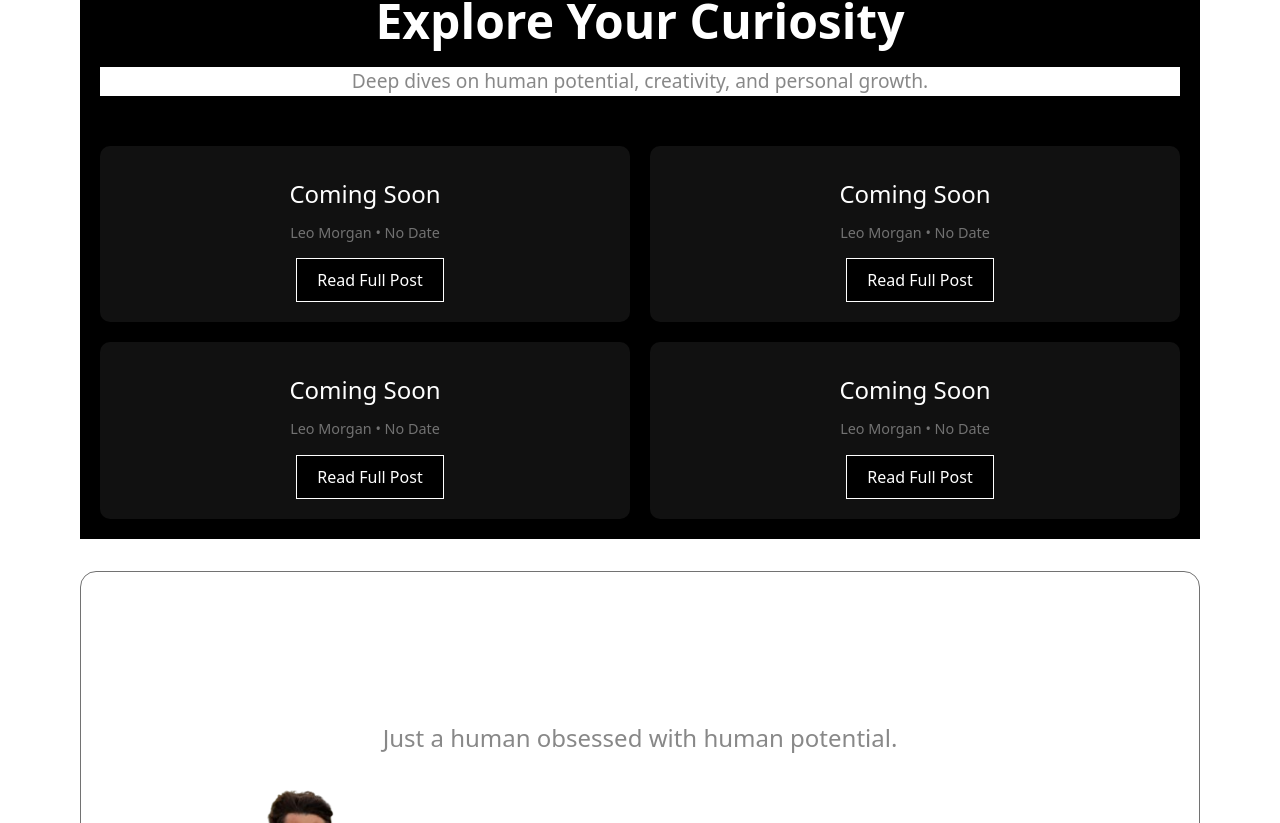
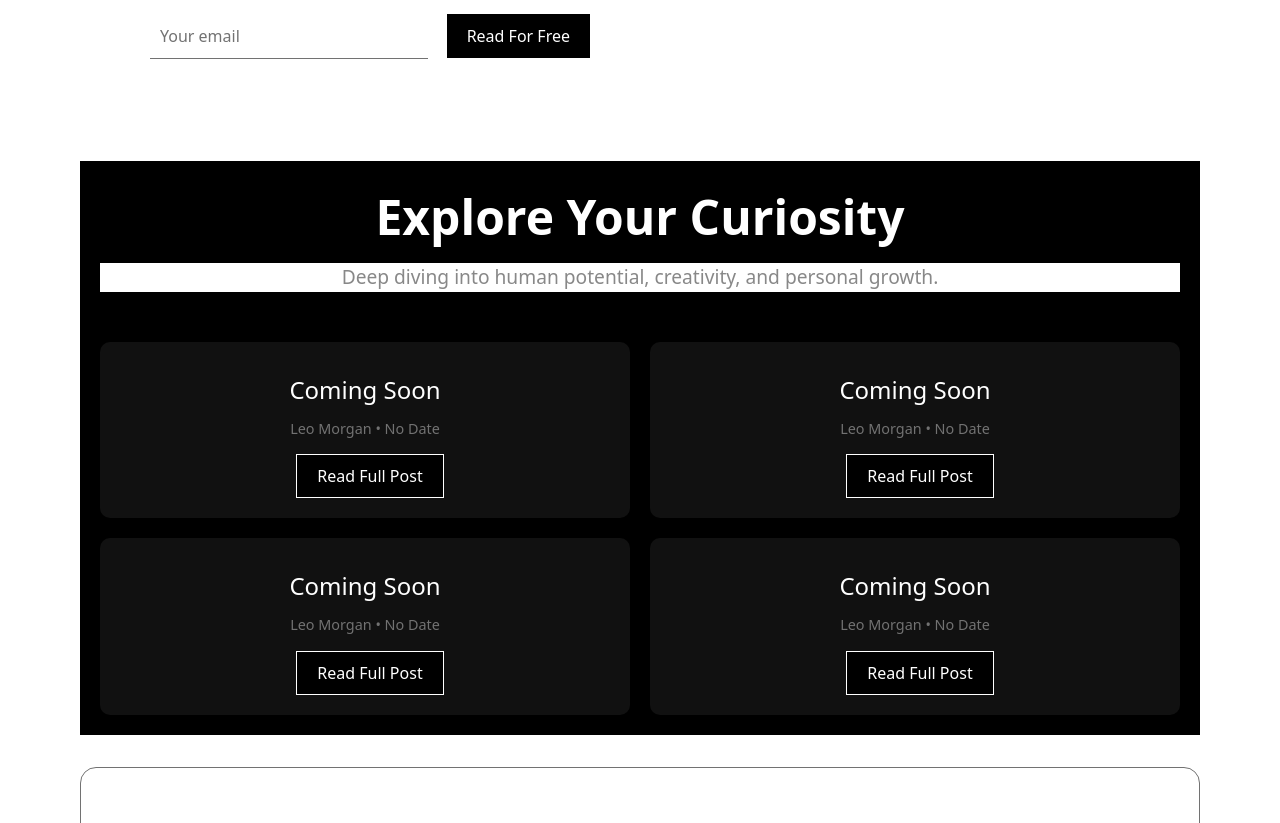
Before and after one commit to Shadyxstep/leomorgan-personal-website, a Next.js app: page / in a window 1280 px wide. Shown: the part 617-1440 px from the top of the page. Built offline with nearby package versions, Linux system fonts and the light colour scheme.

Commit message:
MOAR CODE

```diff
--- a/src/app/components/About.js
+++ b/src/app/components/About.js
@@ -102,7 +102,7 @@ export default function AboutMe() {
           </p>
           <p>
             I currently work as a Software Engineer in the financial services industry. Previously, I worked as a rugby & sprints coach as well as a freelance videographer. I share my experiences and learnings through
-            writing and creating digital content, focusing on actionable insights that can help you achieve your personal, athletic and professional goals.
+            writing and creating compelling visual content.
           </p>
         </div>
       </div>
--- a/src/app/components/About.module.css
+++ b/src/app/components/About.module.css
@@ -15,6 +15,7 @@
 
 .header {
   justify-content: center;
+  padding-bottom: 4rem;
 }
 
 .aboutHeader {
--- a/src/app/components/Footer.module.css
+++ b/src/app/components/Footer.module.css
@@ -7,6 +7,7 @@
   color: #fff;
   flex-wrap: wrap;
   margin-bottom: -100px;
+  margin-top: 50px;
 }
 
 /* Left Section */
@@ -134,7 +135,7 @@
 
   .leftSection {
     max-width: 100%;
-      margin-bottom: -2rem
+    margin-bottom: -2rem;
   }
 
   .rightSection {
@@ -160,7 +161,7 @@
     margin-bottom: 20px;
   }
 
-    .logo{
+  .logo {
     display: flex;
     justify-content: center;
     margin-bottom: 20px;
@@ -182,4 +183,8 @@
   .emailInput {
     text-align: center;
   }
+
+  .footerBottom {
+    margin-top: -50px;
   }
+}
--- a/src/app/components/Landing.module.css
+++ b/src/app/components/Landing.module.css
@@ -17,6 +17,7 @@
   align-items: center;
   color: #fff;
   min-height: 50vh;
+  padding: 70px;
 }
 
 .contentLeft {
--- a/src/app/components/Letters.js
+++ b/src/app/components/Letters.js
@@ -1,4 +1,6 @@
 "use client";
+
+import { useEffect, useRef, useState } from "react";
 import Link from "next/link";
 import styles from './Letters.module.css';
 
@@ -30,12 +32,40 @@ const newsletters = [
 ];
 
 export default function LettersPage() {
+  const [isVisible, setIsVisible] = useState(false);
+  const sectionRef = useRef(null);
+
+  useEffect(() => {
+    const observer = new IntersectionObserver(
+      (entries) => {
+        const entry = entries[0];
+        if (entry.isIntersecting) {
+          setIsVisible(true);
+          observer.unobserve(sectionRef.current);
+        }
+      },
+      { threshold: 0.2 }
+    );
+
+    if (sectionRef.current) {
+      observer.observe(sectionRef.current);
+    }
+
+    return () => {
+      if (sectionRef.current) {
+        observer.unobserve(sectionRef.current);
+      }
+    };
+  }, []);
+
   return (
-    <>
-    <section className={styles.lettersPage}>
+    <section
+      ref={sectionRef}
+      className={`${styles.lettersPage} ${isVisible ? styles.fadeIn : ""}`}
+    >
       <div className={styles.header}>
         <h1>Explore Your Curiosity</h1>
-        <p>Deep dives on human potential, creativity, and personal growth.</p>
+        <p>Deep diving into human potential, creativity, and personal growth.</p>
       </div>
       <div className={styles.lettersList}>
         {newsletters.map((newsletter) => (
@@ -51,6 +81,5 @@ export default function LettersPage() {
         ))}
       </div>
     </section>
-    </>
   );
 }
--- a/src/app/components/Letters.module.css
+++ b/src/app/components/Letters.module.css
@@ -1,3 +1,4 @@
+/* Main section styles */
 .lettersPage {
     padding: 20px;
     color: #fff;
@@ -7,6 +8,14 @@
     align-content: center;
     justify-content: center;
     width: 100%;
+    opacity: 0;
+    transform: translateY(20px); /* Slightly down initially */
+    transition: opacity 1s ease, transform 1s ease; /* Transition for fade-in */
+  }
+
+  .lettersPage.fadeIn {
+    opacity: 1;
+    transform: translateY(0); /* Move into place */
   }
 
   .letterPage {
--- a/src/app/components/Navbar.js
+++ b/src/app/components/Navbar.js
@@ -3,7 +3,7 @@
 import { useState, useEffect } from 'react';
 import Link from 'next/link';
 import styles from './Navbar.module.css';
-import { Spiral as Hamburger } from 'hamburger-react'
+import { Spiral as Hamburger } from 'hamburger-react';
 
 const Navbar = () => {
   const [isOpen, setIsOpen] = useState(false);
@@ -34,12 +34,8 @@ const Navbar = () => {
       </div>
 
       {/* Hamburger Menu */}
-      <div className={styles.hamburger} onClick={toggleMenu}>
-        {!isOpen && (
-          <>
-           <Hamburger />
-          </>
-        )}
+      <div className={styles.hamburgerWrapper}>
+        <Hamburger toggled={isOpen} toggle={setIsOpen}/>
       </div>
 
       <ul className={isOpen ? styles.navMenuOpen : styles.navMenu}>
@@ -56,20 +52,15 @@ const Navbar = () => {
 
       {/* Overlay panel */}
       <div className={`${styles.overlay} ${isOpen ? styles.overlayOpen : ''}`}>
-        {/* "X" button to close the menu */}
-        <button className={styles.closeButton} onClick={toggleMenu}>
-          &times;
-        </button>
-
         <ul className={styles.navMenuOverlay}>
           <li>
-            <Link href="/letters" onClick={closeMenu}>Letters</Link>
+            <Link href="/letters" onClick={closeMenu}>- Letters -</Link>
           </li>
           <li>
-            <Link href="/#about" onClick={closeMenu}>About</Link>
+            <Link href="/#about" onClick={closeMenu}>- About -</Link>
           </li>
           <li>
-            <Link href="/products" onClick={closeMenu}>Products</Link>
+            <Link href="/products" onClick={closeMenu}>- Products -</Link>
           </li>
         </ul>
       </div>
--- a/src/app/components/Navbar.module.css
+++ b/src/app/components/Navbar.module.css
@@ -7,6 +7,10 @@
   font-family: sans-serif;
   position: relative;
   z-index: 2000;
+}
+
+.hamburgerWrapper {
+  display: none;
 }
 
 .logo {
@@ -54,7 +58,11 @@
   width: 100%;
 }
 
-/* Hamburger menu for mobile view */
+/* Hamburger wrapper */
+.hamburgerWrapper {
+  z-index: 3000;
+}
+
 .hamburger {
   display: none;
   flex-direction: column;
@@ -65,50 +73,42 @@
   width: 50px;
   height: 50px;
   border-radius: 50%;
+  margin-top: 10px;
 }
 
+/* Overlay */
 .overlay {
   position: fixed;
   top: 0;
   left: 0;
-  height: 40%;
+  height: 50%;
   width: 100%;
-  background-color: #000;
+  background-color: rgba(0, 0, 0, 0.9); /* Dark background with slight transparency */
   display: none;
-  justify-content: flex-start;
-  align-items: flex-start;
+  justify-content: center;
+  align-items: center;
   flex-direction: column;
   z-index: 1000;
   opacity: 0;
   transition: opacity 0.5s ease;
-  transform: translateY(-100%);
   padding-top: 70px; /* Adds space for the logo */
 }
 
 .overlayOpen {
   display: flex;
   opacity: 1;
-  transform: translateY(0);
 }
 
-/* Close button "X" at top-right */
-.closeButton {
-  position: absolute;
-  top: 20px;
-  right: 20px;
-  background: none;
-  border: none;
-  color: white;
-  font-size: 2rem;
-  cursor: pointer;
-}
-
+/* Navigation items inside the overlay */
 .navMenuOverlay {
   list-style: none;
-  text-align: left;
   margin: 0;
-  padding: 0 20px;
-  width: 100%;
+  padding: 0;
+  display: flex;
+  flex-direction: column;
+  justify-content: center;
+  align-items: center;
+  text-align: center;
 }
 
 .navMenuOverlay li {
@@ -117,7 +117,7 @@
 
 .navMenuOverlay li a {
   color: white;
-  font-size: 1.2rem;
+  font-size: 1.5rem;
   text-decoration: none;
   transition: color 0.3s ease;
 }
@@ -132,7 +132,14 @@
     display: none;
   }
 
-  .hamburger {
+  .logo {
+    margin-top: 0;
+  }
+
+  .hamburgerWrapper {
     display: flex;
+    top: 20px; /* Keep it positioned at the top */
+    right: 20px;
+    position: absolute;
   }
 }
--- a/src/app/letters/[slug]/page.tsx
+++ b/src/app/letters/[slug]/page.tsx
@@ -8,6 +8,27 @@ const newsletters = [
     slug: "coming-soon",
     date: "October 5, 2024",
     content: "This is boilerplate text that I'm using to fill in the content of this newsletter. I'm not sure what I'm going to write about yet, but I'm sure it will be interesting.",
+    author: "Leo Morgan",
+  },
+  {
+    title: "Coming soon",
+    slug: "coming-soon-two",
+    date: "October 5, 2024",
+    content: "Did you not get the memo when you clicked into the first one? There's nothing here yet, check back later.",
+    author: "Leo Morgan",
+  },
+  {
+    title: "Coming soon",
+    slug: "coming-soon-three",
+    date: "October 5, 2024",
+    content: "*sigh* why are you still here? There's nothing to see yet.",
+    author: "Leo Morgan",
+  },
+  {
+    title: "Coming soon",
+    slug: "coming-soon-four",
+    date: "October 5, 2024",
+    content: "I'm starting to think you're doing this on purpose. There's nothing here. Go away.",
     author: "Leo Morgan",
   },
 ];
```
Lines whose indentation alone changed are shown as unchanged.
